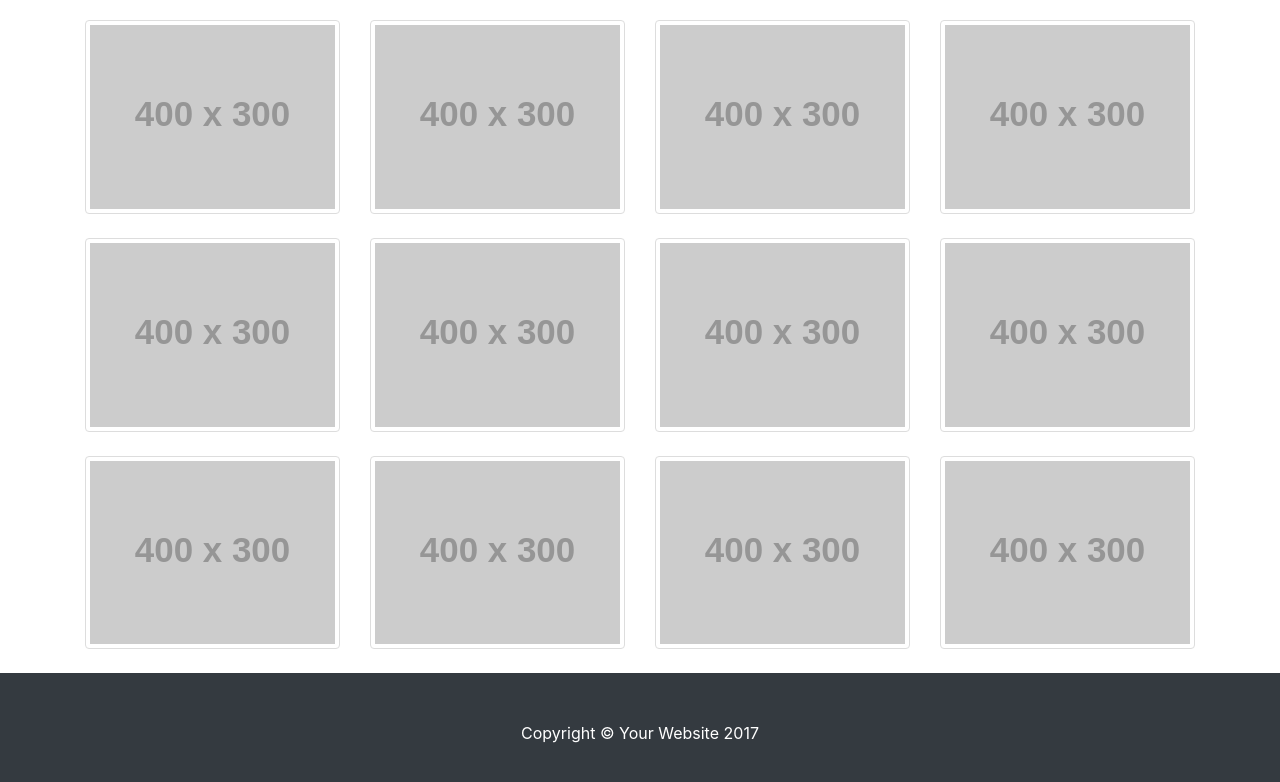
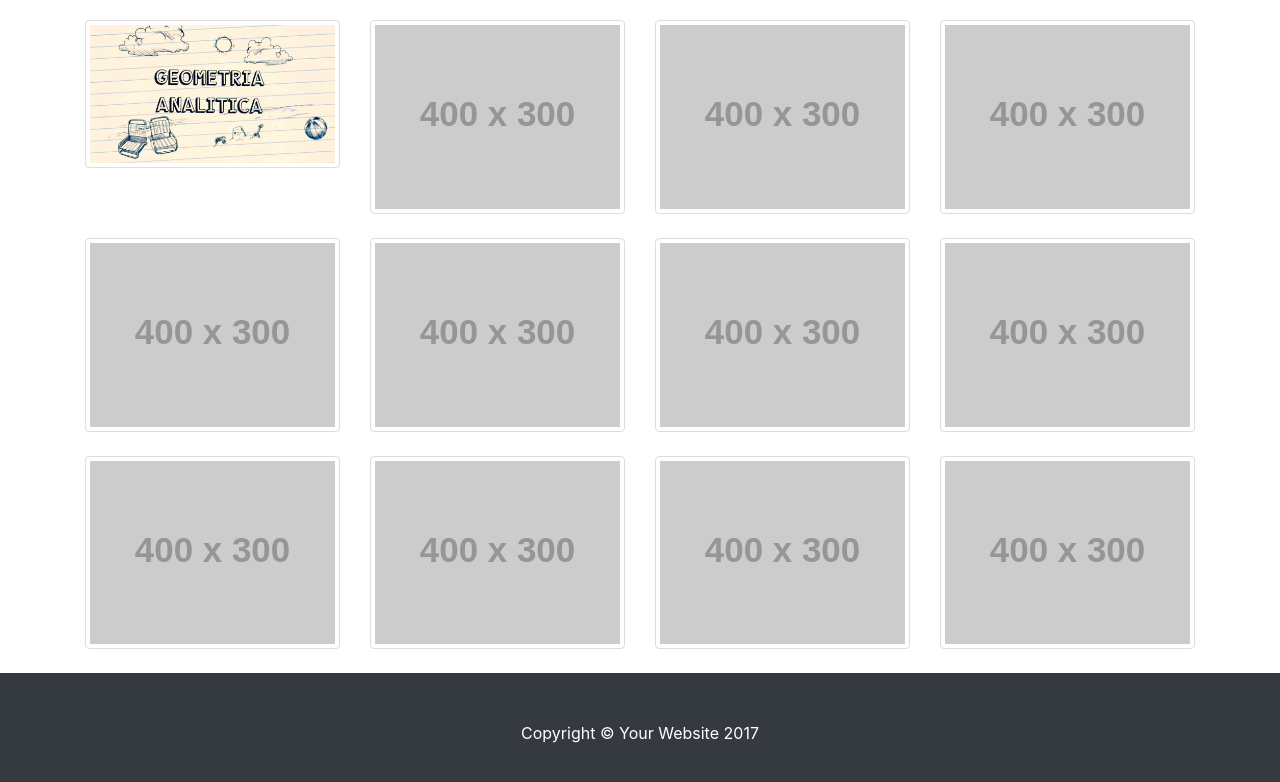
Before and after one commit to MVideos/MVideos-Site, a plain HTML site: page index.html in a window 1280 px wide. Shown: the part 128-910 px from the top of the page. Drawn offline with Linux system fonts and the light colour scheme; placeholder pictures from the web are drawn by us.

Commit message:
Adicionado Imagem Geometria Analitica

```diff
--- a/index.html
+++ b/index.html
@@ -57,7 +57,7 @@
 
         <div class="col-lg-3 col-md-4 col-xs-6">
           <a href="https://mvideos1.gitbooks.io/geometria-analitica/content/" class="d-block mb-4 h-100">
-            <img class="img-fluid img-thumbnail" src="http://placehold.it/400x300" alt="">
+            <img class="img-fluid img-thumbnail" src="./Imagens/geometriaAnalitica.jpg" alt="">
           </a>
         </div>
         <div class="col-lg-3 col-md-4 col-xs-6">
```
Also changed, not shown: Imagens/geometriaAnalitica.jpg (added), Imagens/j.png (added).
